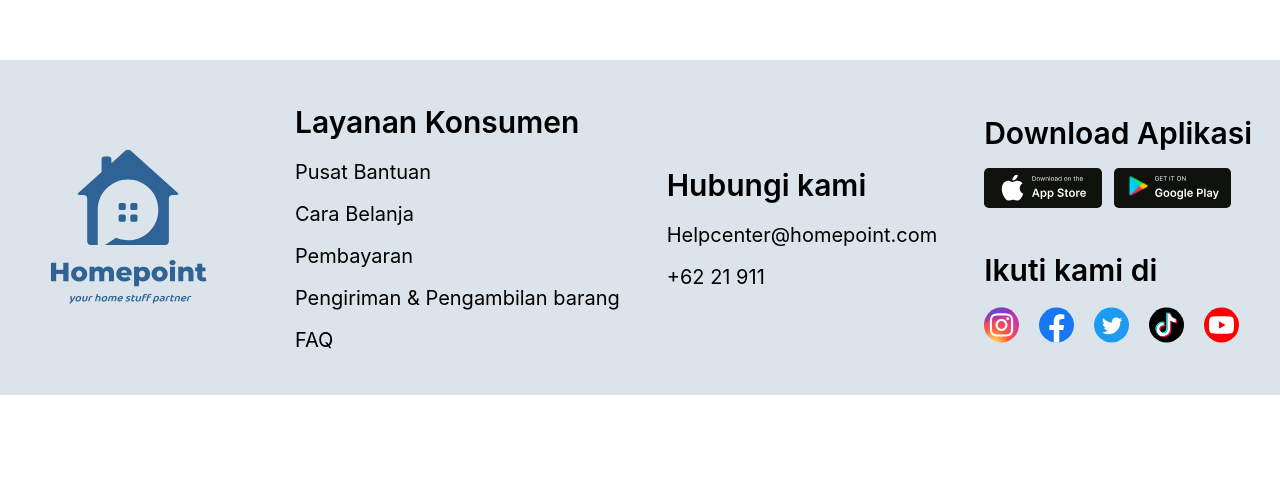
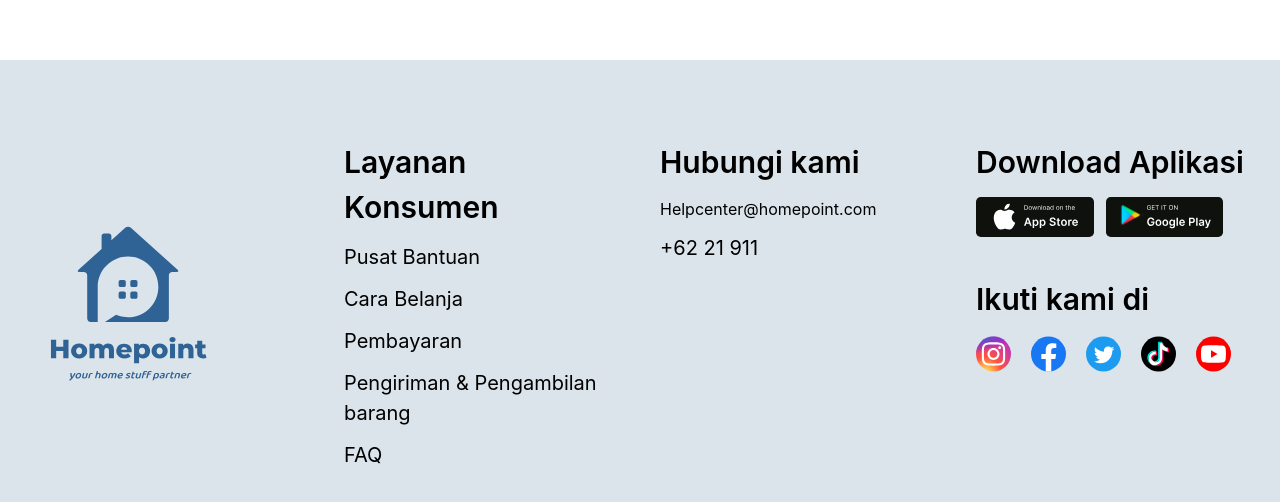
Before and after one commit to mfaishaladiyatma/homepoint-Project, a React (Create React App) app: page / in a window 1280 px wide. Shown: the part 2665-3167 px from the top of the page. Before the commit the page ends 3060 px from the top, so only its background shows below. Built offline with nearby package versions, Linux system fonts and the light colour scheme; no server answers.

Commit message:
fixing foot

```diff
--- a/src/pages/Footer.jsx
+++ b/src/pages/Footer.jsx
@@ -12,8 +12,8 @@ import Youtube from '../images/YouTube.svg'
 export default function Footer() {
   return (
     <footer>
-      <div className=' bg-light-blue-pale flex items-center justify-center px-4 py-10 font-Inter w-full h-fit z-30'>
-        <div className=' container  px-3 h-full flex flex-wrap xl:flex-nowrap gap-x-10  justify-center xl:justify-between items-center'>
+      <div className=' bg-light-blue-pale flex items-center justify-center px-4 py-20 font-Inter w-full h-fit z-30'>
+        <div className=' container  px-3 h-full grid grid-cols-2 gap-10 xl:grid-cols-4 items-center'>
           <div className='w-[150px] md:w-[200px] mr-5 '>
             <img  src={HomepointLogo} alt="" />
           </div>
@@ -25,9 +25,11 @@ export default function Footer() {
             <p className='text-[16px] xl:text-[20px]'>Pengiriman & Pengambilan barang</p>
             <p className='text-[16px] xl:text-[20px]'>FAQ</p>
           </div>
-          <div className='flex flex-col h-fit  gap-y-3  '>
+          <div className='flex flex-col h-full  gap-y-3  '>
             <h3 className='font-[600] xl:text-[30px] text-[24px]'>Hubungi kami</h3>
-            <p className='flex flex-wrap  text-[16px] xl:text-[20px]'>Helpcenter@homepoint.com</p>
+            <div className=' break-all'>
+            <p className='flex text-[16px] text-left'>Helpcenter@homepoint.com</p>
+            </div>
             <p className='text-[16px] xl:text-[20px]'>+62 21 911</p>
           </div>
           <div className='flex flex-col items-start h-full gap-y-10   '>
```
